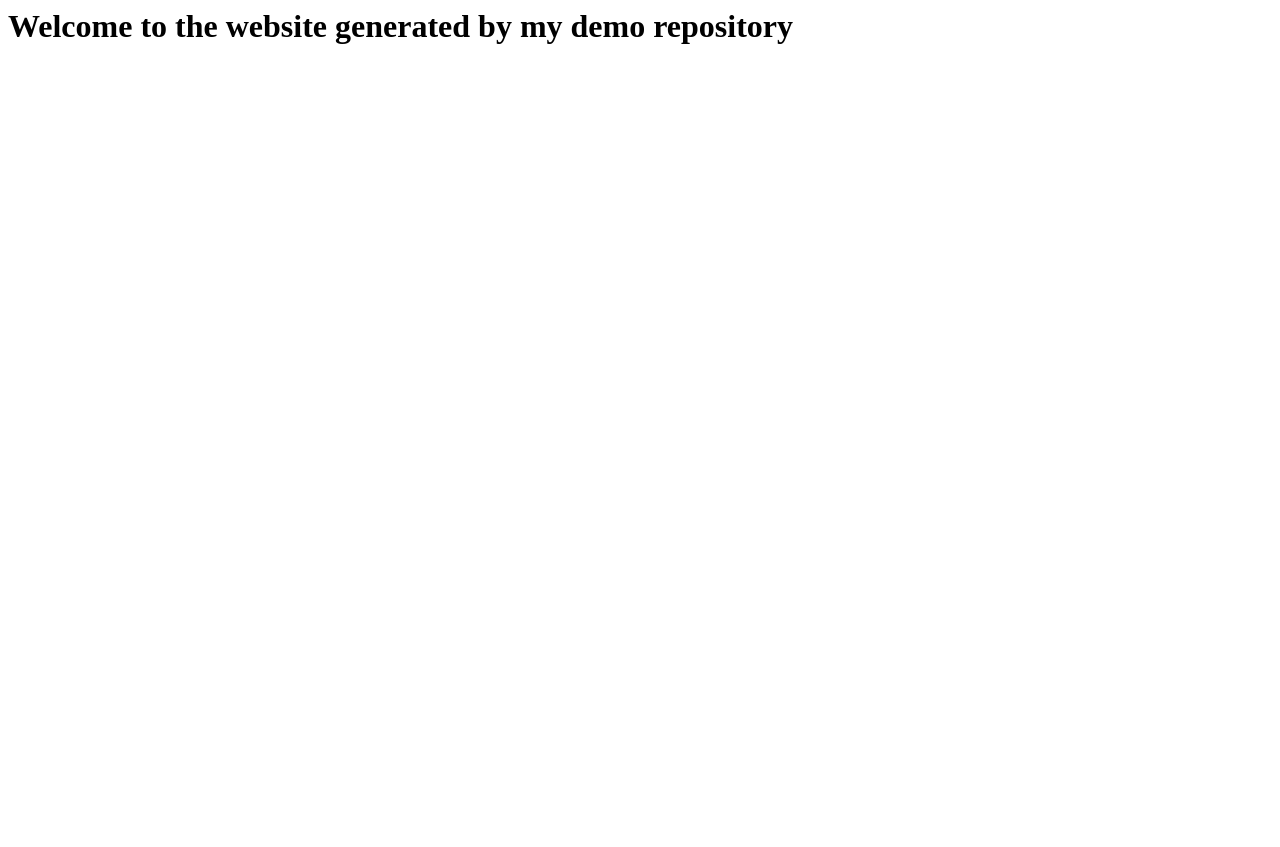
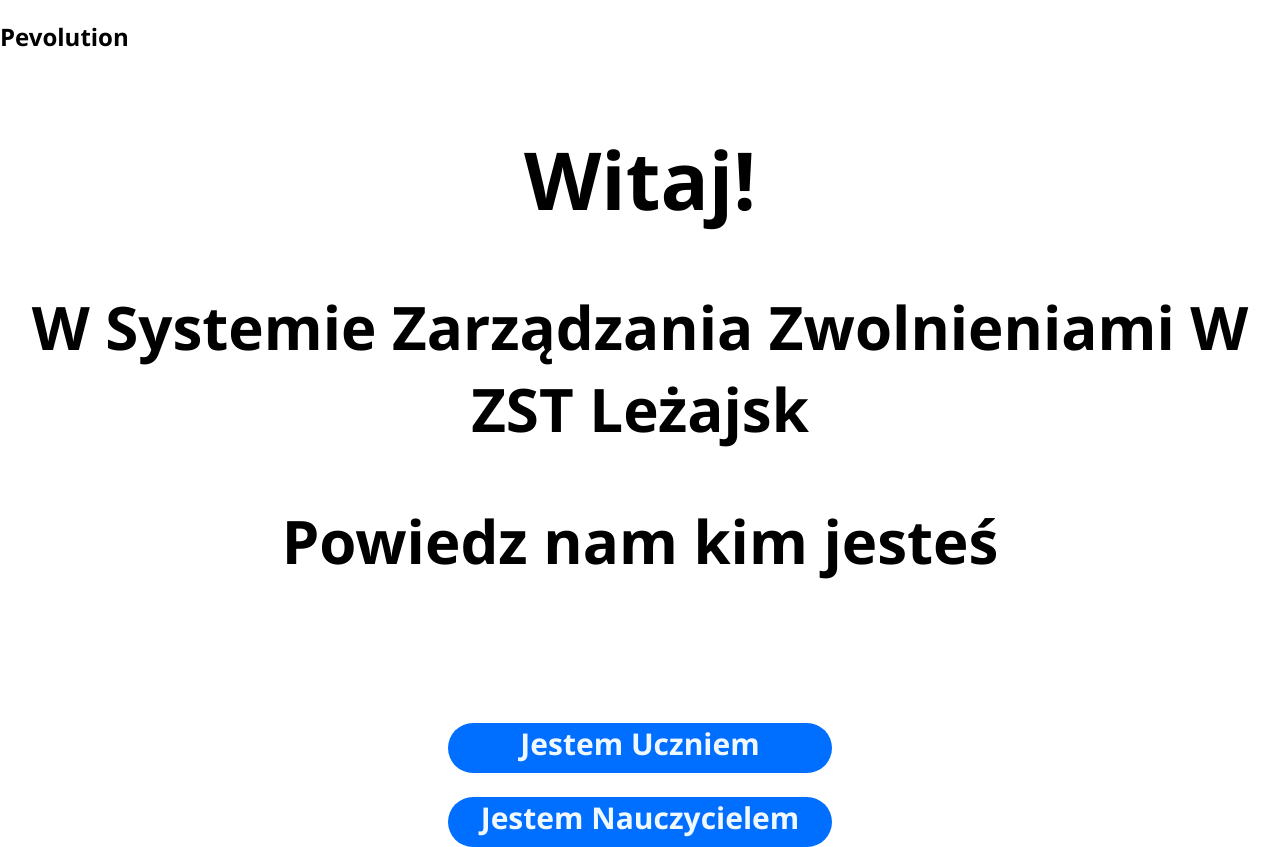
Before and after one commit to CHAKATON-TEKQUEST-ZSDT-LEZHJAKLS/demo-repository, a website: page index.html in a window 1280 px wide. Before the commit the page ends 800 px from the top, so only its background shows below. Drawn offline with Linux system fonts and the light colour scheme.

Commit message:
Add files via upload

```diff
--- /dev/null
+++ b/StyleSignIn.css
@@ -0,0 +1,84 @@
+body {
+    width: 100%;
+    height: 700px;
+    margin: 0px;
+    font-family: 'Segoe UI', Tahoma, Geneva, Verdana, sans-serif;
+
+}
+
+#main {
+    width: 100%;
+    height: 100%;
+    user-select: none;
+}
+
+#WelcomeText {
+    font-size: 30px;
+    text-align: center;
+}
+
+#container
+{
+	background-color: white;
+	width: 300px;
+	padding: 50px;
+	margin-left: auto;
+	margin-right: auto;
+	margin-top: 100px;
+	-webkit-box-shadow: 3px 3px 30px 5px rgba(204,204,204,0.9);
+	-moz-box-shadow: 3px 3px 30px 5px rgba(204,204,204,0.9);
+	box-shadow: 3px 3px 30px 5px rgba(204,204,204,0.9);
+}
+
+input[type=text],
+input[type=password]
+{
+	width: 300px;
+	background-color: #efefef;
+	color: black;
+	border: 2px solid #ddd;
+	border-radius: 5px;
+	font-size: 20px;
+	padding: 10px;
+	box-sizing: border-box;
+	outline: none;
+	margin-top: 10px;
+}
+
+input[type=text]:focus,
+input[type=password]:focus
+{
+	-webkit-box-shadow: 0px 0px 10px 2px rgba(204,204,204,0.9);
+	-moz-box-shadow: 0px 0px 10px 2px rgba(204,204,204,0.9);
+	box-shadow: 0px 0px 10px 2px rgba(204,204,204,0.9);
+	border: 2px solid #00e1ff;
+	background-color: #e9f3e9;
+	color: black;
+}
+
+input[type=submit]
+{
+	width: 300px;
+	background-color: hsl(212, 100%, 50%);;
+	font-size:20px;
+	color: white;
+	padding: 15px 10px;
+	margin-top: 20px;
+	border: none;
+	border-radius: 5px;
+	cursor: pointer;
+	letter-spacing: 2px;
+	outline: none;
+}
+
+input[type=submit]:focus
+{
+	-webkit-box-shadow: 0px 0px 15px 5px #0099ffe6;
+	-moz-box-shadow: 0px 0px 15px 5px #0099ffe6;
+	box-shadow: 0px 0px 15px 5px #0099ffe6;
+}
+
+input[type=submit]:hover
+{
+	background-color: hsl(212, 100%, 35%);
+}
--- a/index.html
+++ b/index.html
@@ -1 +1,33 @@
-<h1>Welcome to the website generated by my demo repository</h1>
+<!DOCTYPE html>
+<html lang="pl-PL">
+<head>
+    <meta charset="UTF-8">
+    <meta name="viewport" content="width=device-width, initial-scale=1.0">
+    <title>PEvolution</title>
+    <link rel="stylesheet" href="styleLoadPage.css">
+</head>
+<body>
+    <div id="main">
+        <div id="Pevolution">
+            <h2>Pevolution</h2>
+        </div>
+
+        <div id="WelcomeText">
+            <h1>Witaj!</h1>
+            <h2>W Systemie Zarządzania Zwolnieniami W ZST Leżajsk</h2>
+            <h2>Powiedz nam kim jesteś</h2>
+        </div>
+        <br><br><br>
+        <div id="Student">
+            <a href="StudentLoadPage.html">
+            <h2>Jestem Uczniem</h2>
+        </a>
+        </div>
+        <div id="Teacher">
+            <a href="TeacherLoadPage.html">
+            <h2>Jestem Nauczycielem</h2>
+        </a>
+        </div>
+    </div>
+</body>
+</html>
--- /dev/null
+++ b/styleLoadPage.css
@@ -0,0 +1,53 @@
+body{
+    width: 100%;
+    margin: 0px;
+    font-family: 'Segoe UI', Tahoma, Geneva, Verdana, sans-serif;
+
+}
+#main{
+    width: 100%;
+    height: 100%;
+    user-select: none;
+}
+#WelcomeText{
+    font-size: 40px;
+    text-align: center;
+}
+#Student,#Teacher{
+    width: 30%;
+    height: 50px;
+    background-color: rgb(0, 110, 255);
+    color: aliceblue;
+    border-radius:30px ;
+    text-align: center;
+    margin-left: 35%;
+    font-size: 20px;
+    user-select: none;
+
+}
+#Student:hover{
+    background-color: rgb(0, 71, 165);
+}
+#Teacher:hover{
+    background-color: rgb(0, 71, 165);
+}
+#Teacher:active{
+    background-color: rgb(0, 40, 104);
+}
+#Student:active{
+    background-color: rgb(0, 40, 165);
+}
+
+#Pevolution{
+    width: 50%;
+    height: 50px;
+    border-radius: 30px;
+}
+a{
+    text-decoration: none;
+    color: aliceblue;
+}
+a:visited{
+    text-decoration:none ;
+    color: aliceblue;
+}
```
Also changed, not shown: StudentLoadPage.html (added, +33 -0 lines), TeacherLoadPage.html (added, +32 -0 lines), TeacherSite.html (added, +11 -0 lines), README.md, StudentSite.html (added), 1 other file.
